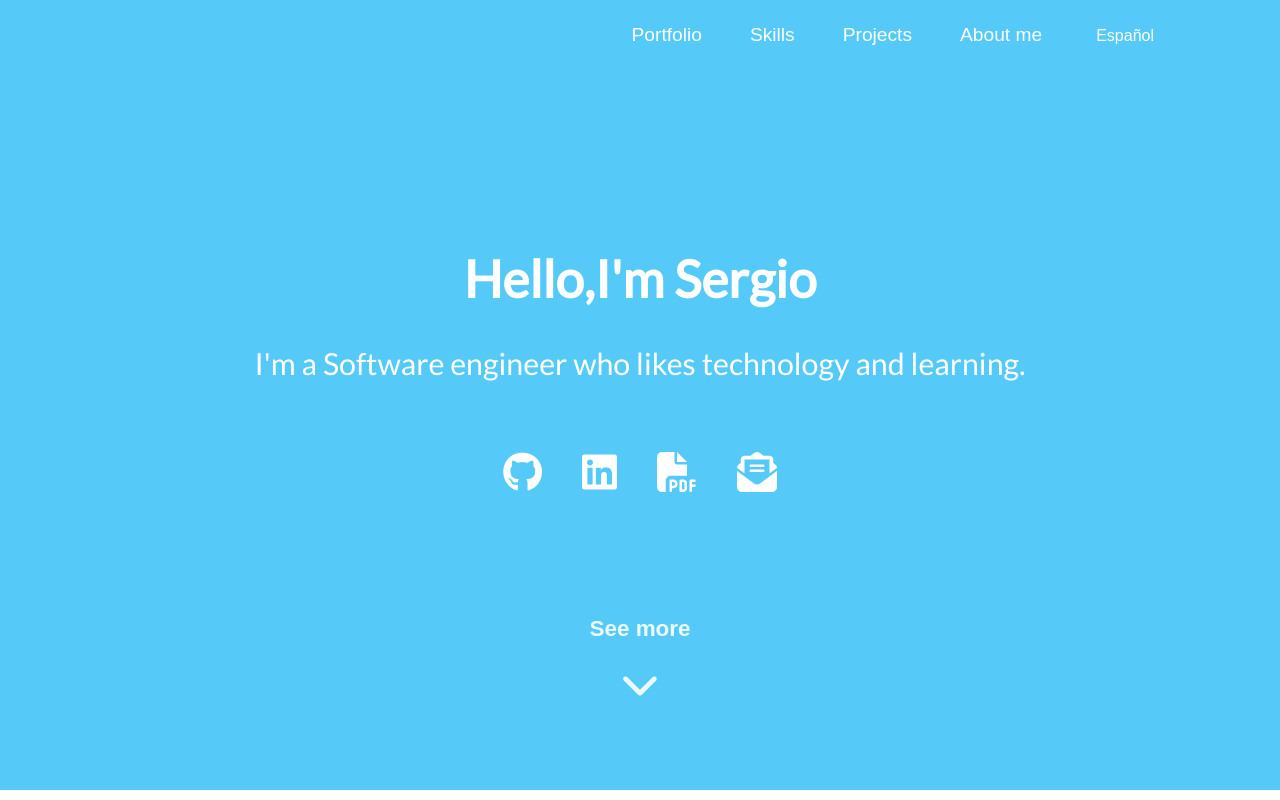
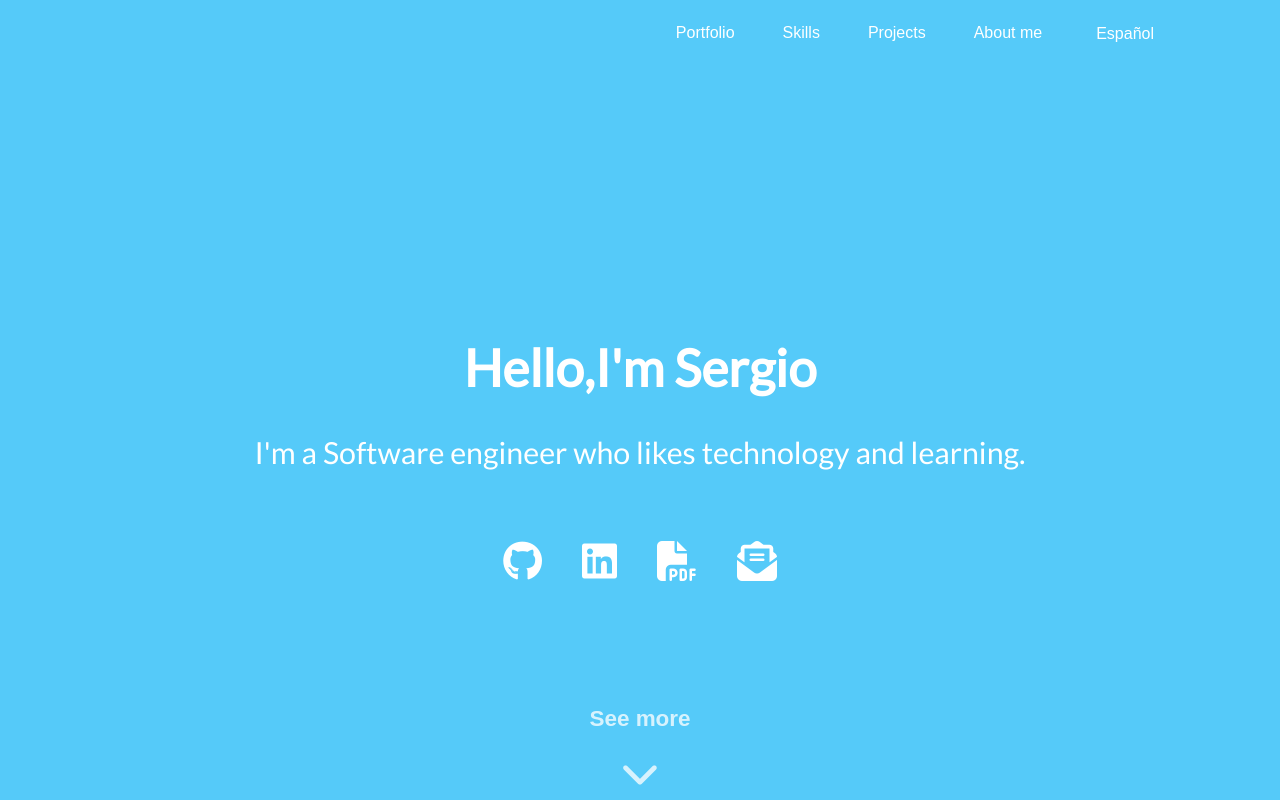
Before and after one commit to sergiodiazl/Portfolio, a React (Create React App) app: page / in a window 1280 px wide. Shown: the top 800 px of the page. Built offline with nearby package versions, Linux system fonts and the light colour scheme.

Commit message:
solved white space on small screen

```diff
--- a/src/components/Header.css
+++ b/src/components/Header.css
@@ -7,6 +7,7 @@
   flex-direction: column;
   justify-content: space-around;
   align-items: center;
+  margin-top:10vh;
 }
 .header-text {
   margin: 1em 0 0.2em 0;
--- a/src/components/Navigation.css
+++ b/src/components/Navigation.css
@@ -5,6 +5,7 @@
   justify-content: space-between;
   align-content: center;
   padding: 0 1em;
+  height:10vh;
 }
 .nav-sticky {
   position: sticky;
@@ -14,6 +15,7 @@
 .nav-v1 {
   background-color: rgba(85, 202, 249, 1);
   transition: all 1s ease;
+  margin-bottom: 5%;
 }
 .nav-v1 span {
   font-size: 1em;
@@ -75,8 +77,9 @@
 }
 .nav-list {
   list-style-type: none;
-  text-align: right;
-  display: inline-block;
+  text-align: left;
+  display: flex;
+  flex-wrap: wrap;
   padding: 0;
   margin: 1em 0;
 }
@@ -93,6 +96,7 @@
   cursor: hand;
 }
 
+  .
 
 
 @media (min-width: 550px) {
--- a/src/components/Navigation.js
+++ b/src/components/Navigation.js
@@ -11,7 +11,7 @@ class Navigation extends Component {
     this.state = {
       nav: 'nav-v1',
 
-      button:'logo-v1 language-button',
+      button:' language-button',
       language:this.props.language,
     }
     this.handleScroll = this.handleScroll.bind(this)
--- a/src/index.css
+++ b/src/index.css
@@ -4,8 +4,8 @@
 }
 html,body
 {
-    width: 100%;
-    height: 100%;
+    width: 100vw;
+    height: 100vh;
     margin: 0px;
     padding: 0px;
 }
```
